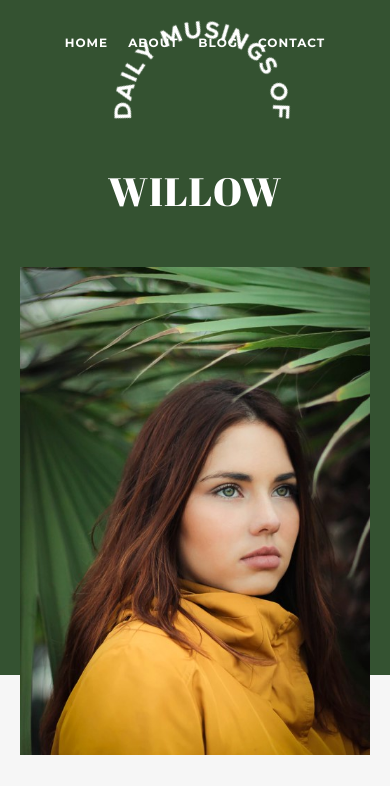
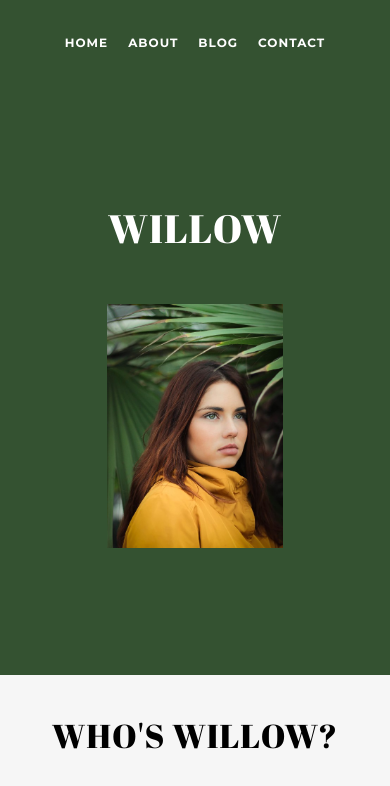
Before and after one commit to Hassanselsayed/hassan-elsayed-project-two, a plain HTML site: page index.html in a window 390 px wide. Shown: the top 786 px of the page. Drawn offline with Linux system fonts and the light colour scheme.

Commit message:
fixing on chrome

```diff
--- a/index.html
+++ b/index.html
@@ -33,10 +33,12 @@
             </ul>
         </nav>
         <div class="heading wrapper">
-            <img src="assets/circle-text.png" alt="">
+            <img class="circle-text" src="assets/circle-text.png" alt="">
             <h1>willow</h1>
-            <img class="main-img" src="assets/home-image-1.jpg"
-                alt="headshot of a person with wide green eyes standing between the branches of palm trees and gazing onto the horizon">
+            <div class="main-img">
+                <img src="assets/home-image-1.jpg"
+                    alt="headshot of a person with wide green eyes standing between the branches of palm trees and gazing onto the horizon">
+            </div>
         </div>
     </header>
 
--- a/styles/scss/_home.scss
+++ b/styles/scss/_home.scss
@@ -5,6 +5,7 @@ header {
         justify-content: space-between;
         align-items: center;
         height: 90vh;
+        max-width: 100%;
         h1 {
             position: relative;
             left: -70px;
--- a/styles/scss/style.scss
+++ b/styles/scss/style.scss
@@ -341,8 +341,8 @@ textarea::placeholder {
             flex-direction: column;
             justify-content: center;
             height: 70vh;
-            img:first-child {
-                rotate: 63deg;
+            .circle-text {
+                display: none;
             }
             h1 {
                 left: 0;
@@ -351,7 +351,7 @@ textarea::placeholder {
             .main-img {
                 box-shadow: none;
                 top: 0;
-
+                width: 50%;
             }
         }
     }
@@ -469,6 +469,10 @@ textarea::placeholder {
             }
         }
     }
+    .blog-header,
+    .contact-header {
+        height: 35vh;
+    }
     .blog-main {
         .wrapper {
             flex-direction: column;
```
Also changed, not shown: blog.html (+1 -1 lines), contact.html (+1 -1 lines), styles/style.css.
